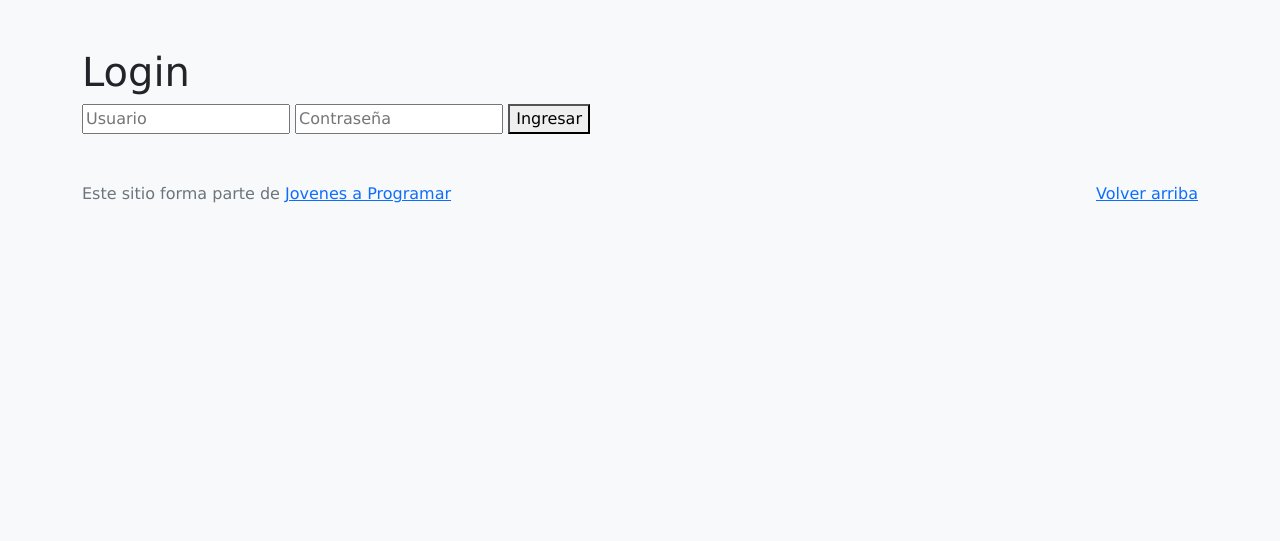
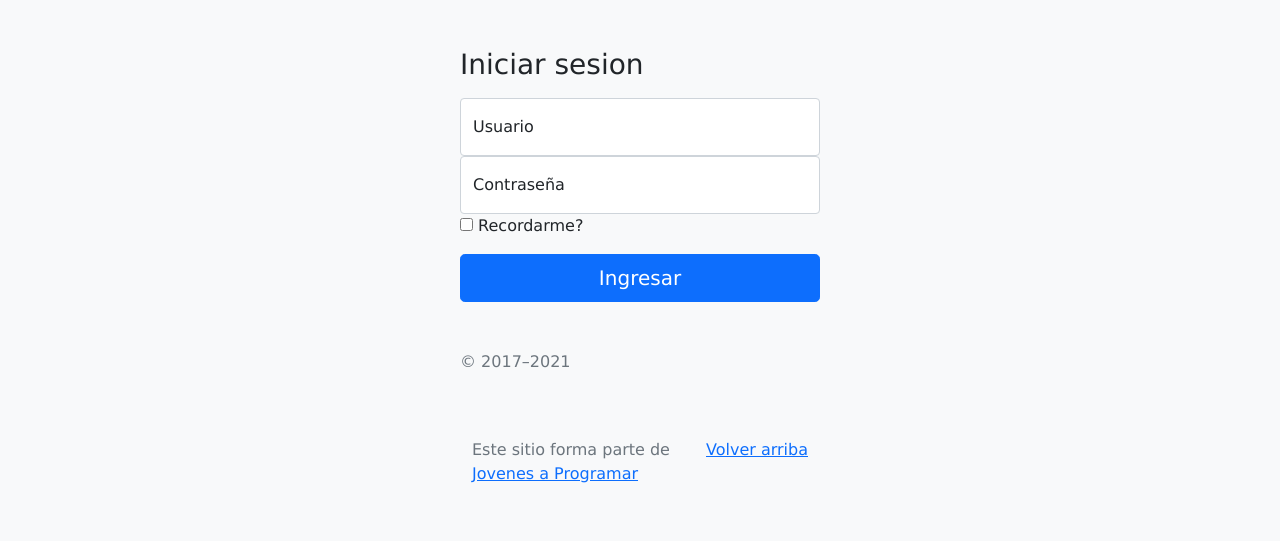
Before and after one commit to juanbaratta-uy/e-mercado, a plain HTML site: page login.html in a window 1280 px wide. Drawn offline with Linux system fonts and the light colour scheme.

Commit message:
Hicimos algunos cambios esteticos al login

```diff
--- a/css/styles.css
+++ b/css/styles.css
@@ -188,3 +188,7 @@ a.custom-card:hover {
 .checked {
   color: orange;
 }
+
+.login__container{
+  width: 30%;
+}
--- a/login.html
+++ b/login.html
@@ -18,15 +18,26 @@
 
 <body>
   <main class="mt-5">
-    <div class="container">
-       <div>
-        <h1>Login</h1>
-        <input id="username" type="text" placeholder="Usuario">
-        <input id="password" type="password" placeholder="Contraseña">
-        <button onclick=comprobar()>Ingresar</button>
-      </div>
-      </div>
-    </div>
+    <div class="container login__container">
+          <h1 class="h3 mb-3 fw-normal">Iniciar sesion</h1>
+
+          <div class="form-floating">
+            <input type="text" class="form-control" id="username" placeholder="Usuario">
+            <label for="floatingInput">Usuario</label>
+          </div>
+          <div class="form-floating">
+            <input type="password" class="form-control" id="password" placeholder="Contraseña">
+            <label for="floatingPassword">Contraseña</label>
+          </div>
+
+          <div class="checkbox mb-3">
+            <label>
+              <input type="checkbox" value="remember-me"> Recordarme?
+            </label>
+          </div>
+          <button class="w-100 btn btn-lg btn-primary" onclick=comprobar()>Ingresar</button>
+          <p class="mt-5 mb-3 text-muted">&copy; 2017–2021</p>
+
   <footer class="text-muted">
     <div class="container">
       <p class="float-end">
@@ -37,5 +48,4 @@
   </footer>
   <script src="js/login.js"></script>
 </body>
-
 </html>
```
